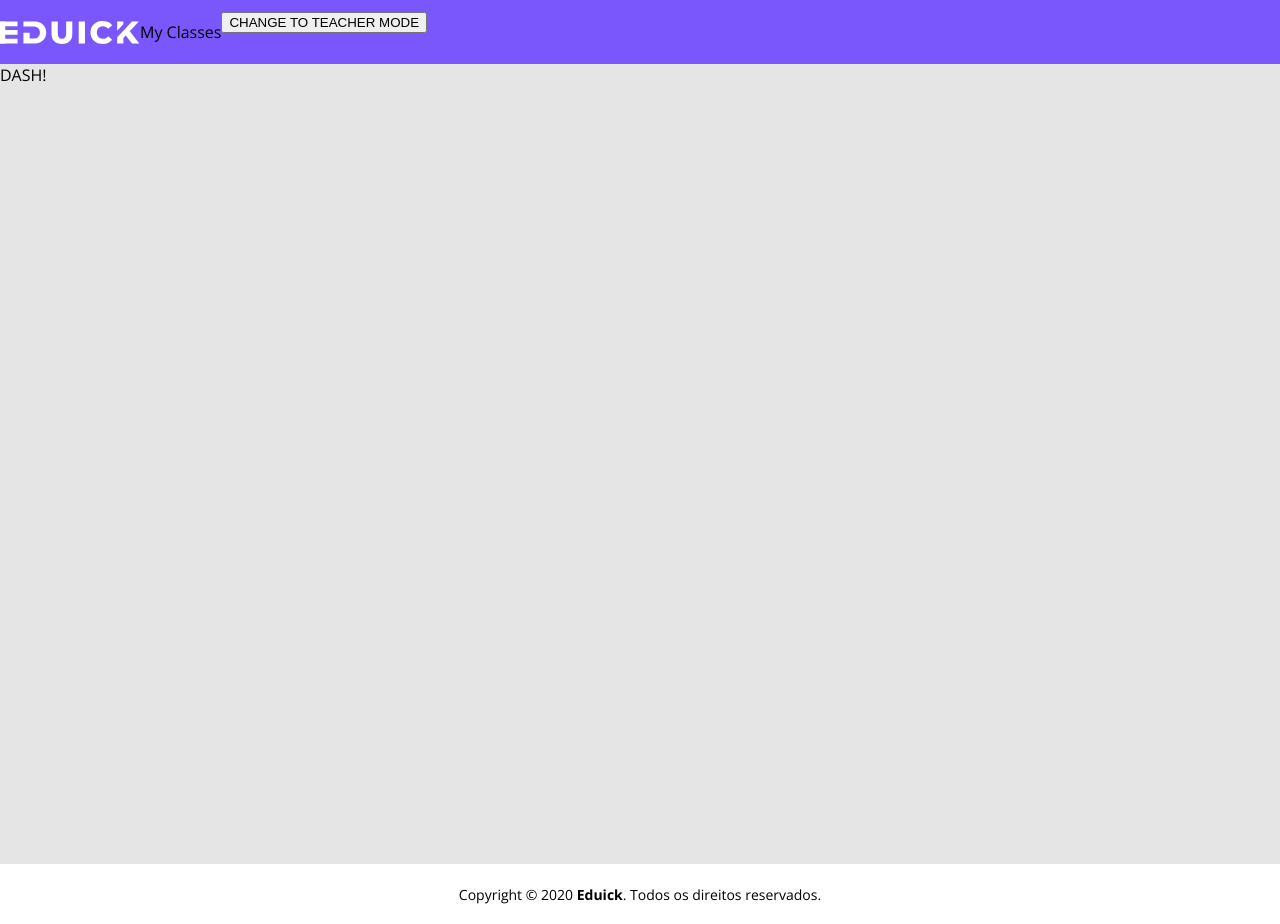
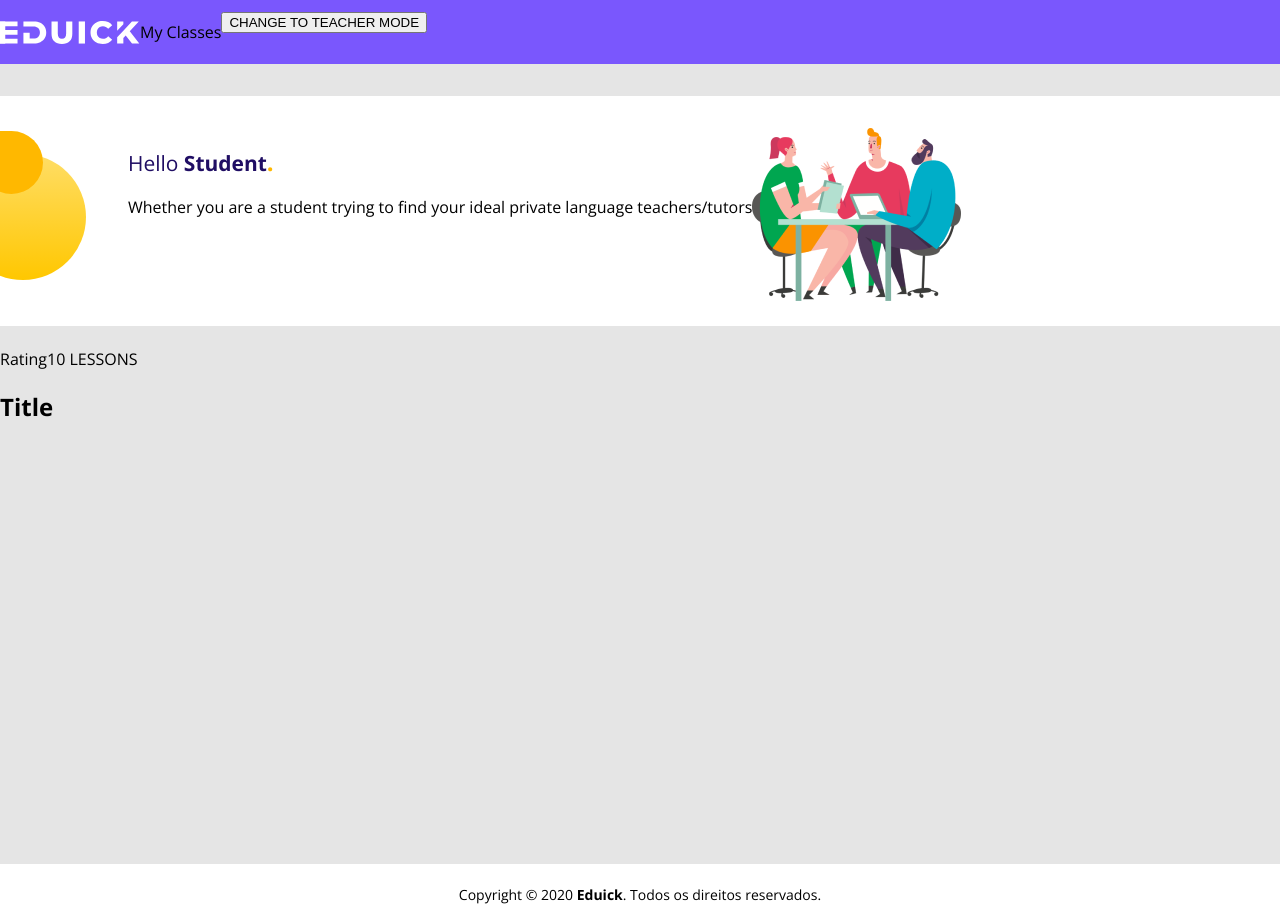
Before and after one commit to ronynogueiras/eduick, a Next.js app: page /dashboard in a window 1280 px wide. Built offline with nearby package versions, Linux system fonts and the light colour scheme.

Commit message:
feat: added dashboard banner

```diff
--- /dev/null
+++ b/src/views/Dashboard/Banner/index.tsx
@@ -0,0 +1,30 @@
+import clsx from "clsx";
+import React from "react";
+import styles from "./styles/Banner.module.css";
+
+const Banner: React.FC = () => {
+  return (
+    <section className={clsx(styles.banner)}>
+      <div className={clsx(styles["banner__shape-1"])}></div>
+      <div className={clsx(styles["banner__shape-2"])}></div>
+      <div className={clsx(styles.banner__container)}>
+        <div>
+          <h1 className={clsx(styles.banner__title)}>
+            Hello{" "}
+            <span className={clsx(styles["banner__title--bold"])}>Student</span>
+            <span className={clsx(styles["banner__title--dot"])}>.</span>
+          </h1>
+          <p>
+            Whether you are a student trying to find your ideal private language
+            teachers/tutors
+          </p>
+        </div>
+        <div>
+          <img src="/images/meeting.png" alt="" />
+        </div>
+      </div>
+    </section>
+  );
+};
+
+export default Banner;
--- /dev/null
+++ b/src/views/Dashboard/Banner/styles/Banner.module.css
@@ -0,0 +1,54 @@
+.banner {
+  background-color: #fff;
+  position: relative;
+}
+.banner__shape-1 {
+  position: absolute;
+  width: 126px;
+  height: 126px;
+  background: linear-gradient(180deg, #ffc700 0%, rgba(255, 199, 0, 0.6) 100%);
+  transform: rotate(-180deg);
+  border-top-left-radius: 50%;
+  border-bottom-left-radius: 50%;
+  border-top-right-radius: 50%;
+  top: 25%;
+  left: -40px;
+  z-index: 2;
+}
+.banner__shape-2 {
+  position: absolute;
+  width: 63px;
+  height: 63px;
+
+  background: #ffb800;
+  transform: rotate(-180deg);
+  border-top-left-radius: 50%;
+  border-bottom-left-radius: 50%;
+  border-top-right-radius: 50%;
+  top: 15%;
+  left: -20px;
+  z-index: 3;
+}
+.banner__container {
+  display: flex;
+  flex-direction: row;
+  position: relative;
+  padding: 2rem 6.8rem 1.25rem 8rem;
+}
+.banner__title {
+  color: #200e64;
+  font-size: 1.31rem;
+  font-weight: normal;
+}
+.banner__title--bold {
+  font-weight: bold;
+}
+.banner__title--dot {
+  color: #ffb800;
+  font-weight: bold;
+  font-size: 1.5rem;
+}
+.banner__description {
+}
+.banner__image {
+}
--- /dev/null
+++ b/src/views/Dashboard/Card/index.tsx
@@ -0,0 +1,18 @@
+import React from "react";
+
+type Props = {};
+
+const Card: React.FC<Props> = () => {
+  return (
+    <div>
+      <img src="" alt="" />
+      <div>
+        <span>Rating</span>
+        <span>10 LESSONS</span>
+      </div>
+      <h1>Title</h1>
+    </div>
+  );
+};
+
+export default Card;
--- a/src/views/Dashboard/index.tsx
+++ b/src/views/Dashboard/index.tsx
@@ -1,8 +1,20 @@
+import clsx from "clsx";
 import React from "react";
 import Layout from "../../layout/Dashboard";
+import Banner from "./Banner";
+import Card from "./Card";
+import styles from "./styles/Dashboard.module.css";
 
 const Dashboard: React.FC & { Layout: React.FC } = () => {
-  return <div>DASH!</div>;
+  return (
+    <div className={clsx("container", styles.dashboard)}>
+      <Banner />
+      <section>
+        <Card />
+      </section>
+      <div></div>
+    </div>
+  );
 };
 
 Dashboard.Layout = Layout;
--- /dev/null
+++ b/src/views/Dashboard/styles/Dashboard.module.css
@@ -0,0 +1,3 @@
+.dashboard {
+    padding: 2rem 0;
+}
--- /dev/null
+++ b/styles/Container.css
@@ -0,0 +1,4 @@
+.container {
+  max-width: 1024px;
+  margin: 0 auto;
+}
--- a/styles/globals.css
+++ b/styles/globals.css
@@ -13,6 +13,7 @@ a {
 * {
   box-sizing: border-box;
 }
+@import url("./Container.css");
 @import url("./Typography.css");
 @import url("./Buttons.css");
 @import url("./Inputs.css");
```
Also changed, not shown: public/images/meeting.png (added), src/views/Dashboard/Card/styles/Card.module.css (added).
